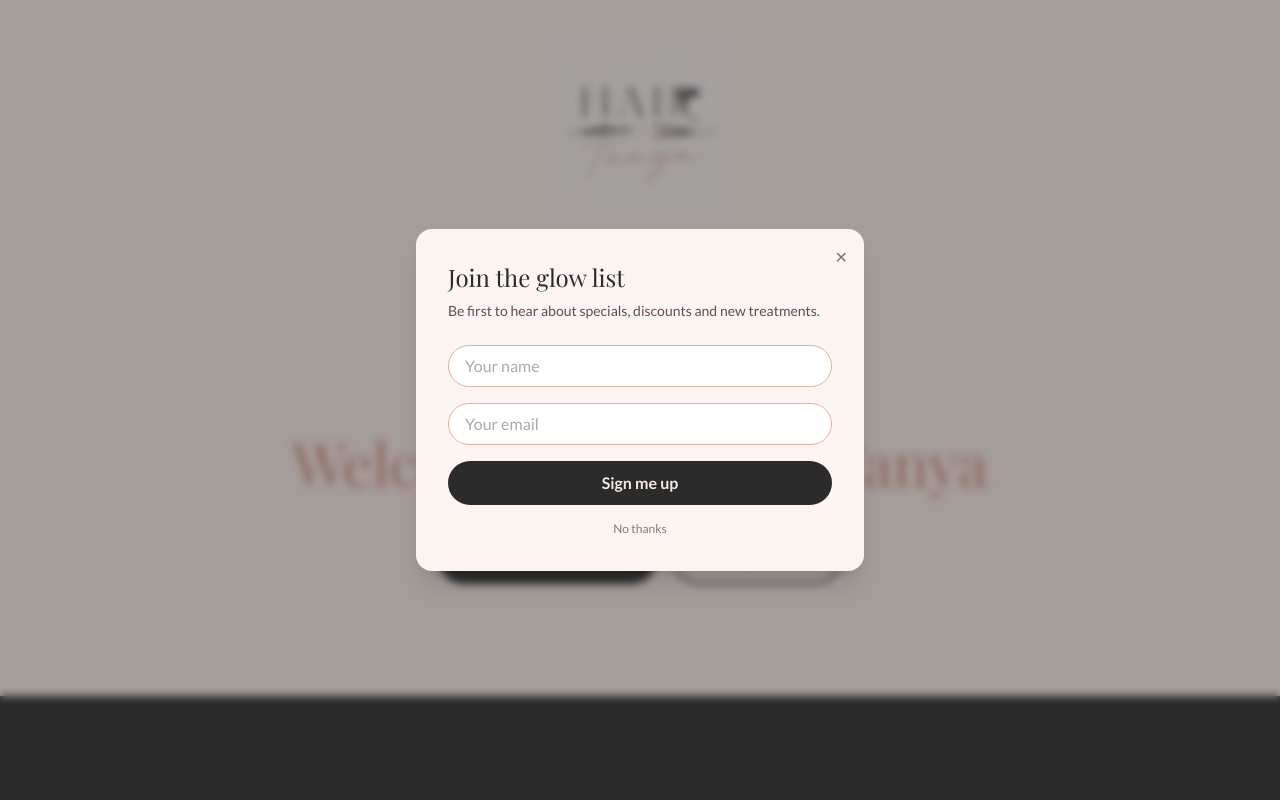
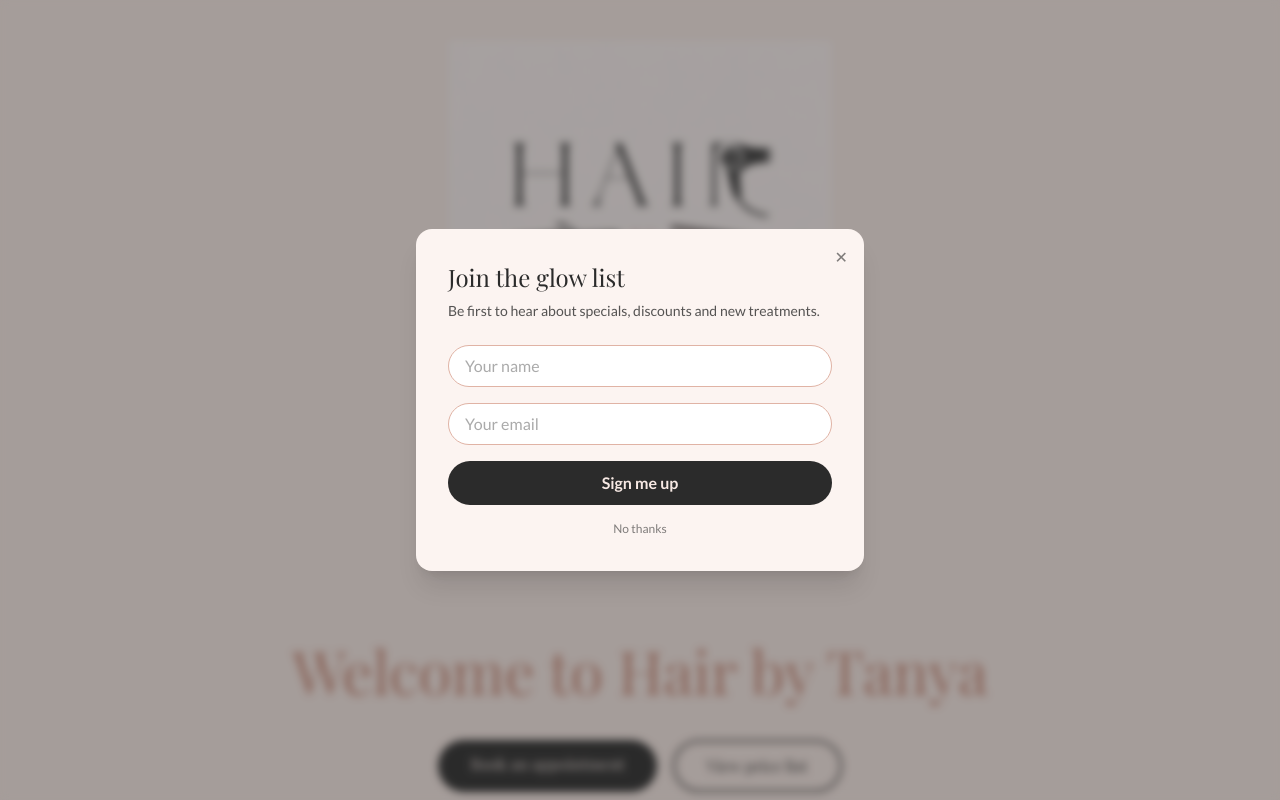
Before and after one commit to hairbytanya26-dot/HairbyTanya, a Next.js app: page / in a window 1280 px wide. Shown: the top 800 px of the page. Built offline with nearby package versions, Linux system fonts and the light colour scheme; no server answers; the database is empty.

Commit message:
Add files via upload

```diff
--- a/components/NavBar.tsx
+++ b/components/NavBar.tsx
@@ -15,9 +15,9 @@
           <Image
             src="/images/logo.png"
             alt={`${businessName} logo`}
-            width={220}
-            height={220}
-            className="h-32 w-32 md:h-44 md:w-44"
+            width={480}
+            height={480}
+            className="h-56 w-56 sm:h-72 sm:w-72 md:h-96 md:w-96"
             priority
           />
         </Link>
```
